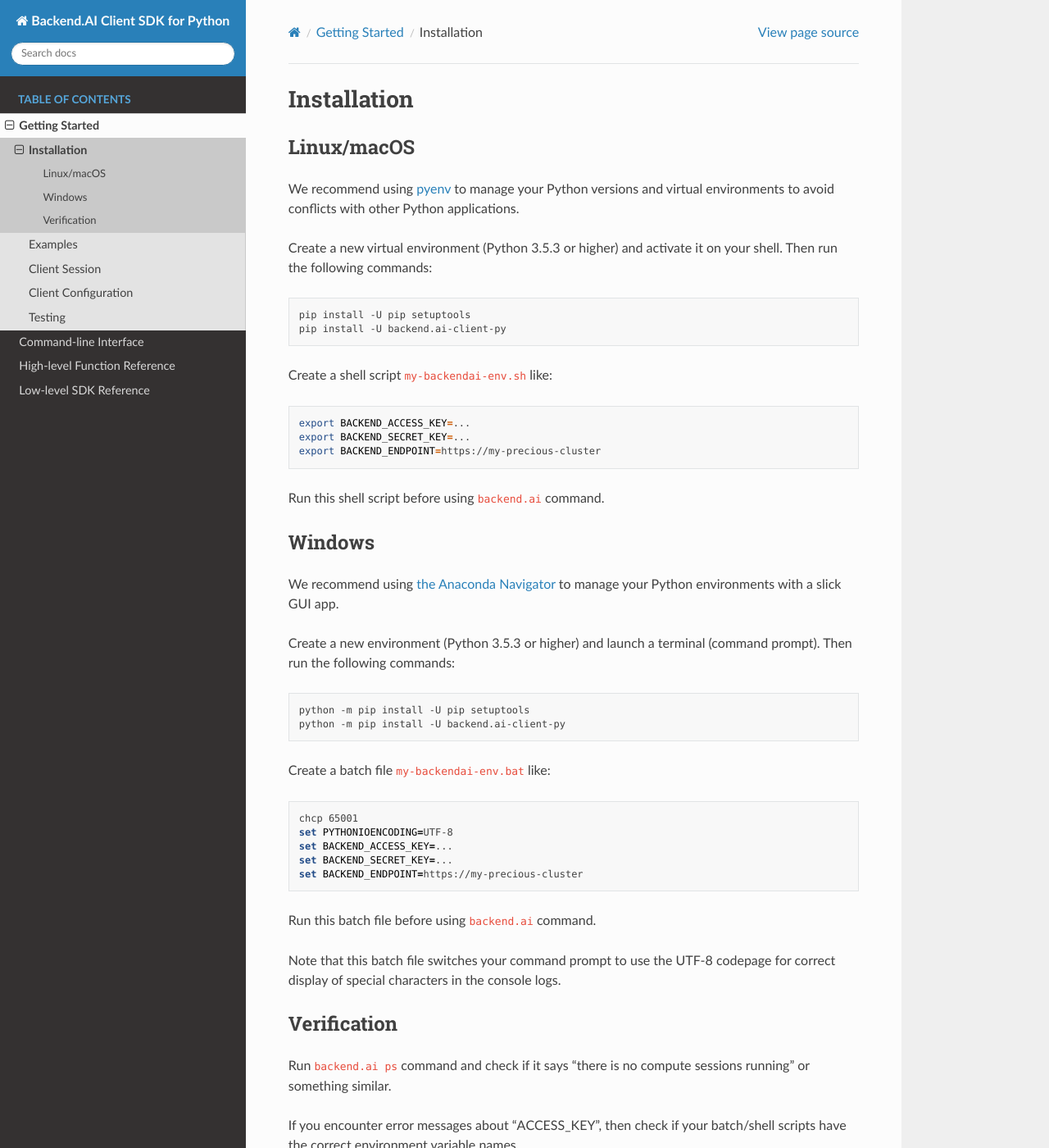
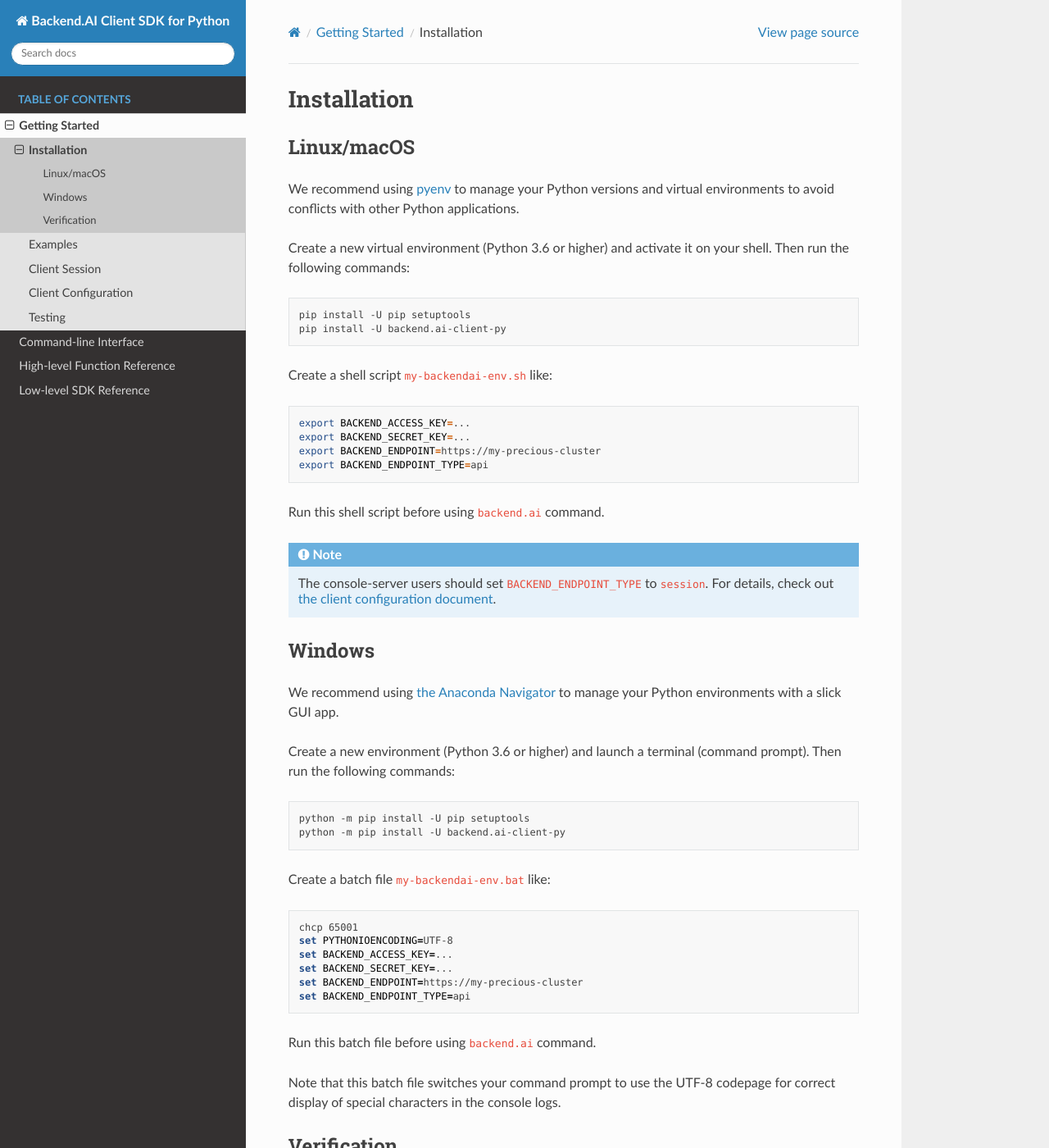
Before and after one commit to lablup/aiotusclient, a Sphinx documentation site: the page built from docs/gsg/installation.rst, in a window 1280 px wide and 1400 px high. Shown: the whole window at 82% size. Built offline with Sphinx 7.4.7 and the Read the Docs theme 2.0.0, drawn with Linux system fonts in a browser that asks for light colours.

Commit message:
docs: Update gsg/install

```diff
--- a/docs/gsg/installation.rst
+++ b/docs/gsg/installation.rst
@@ -7,7 +7,7 @@
 We recommend using `pyenv <https://github.com/pyenv/pyenv>`_ to manage your Python
 versions and virtual environments to avoid conflicts with other Python applications.
 
-Create a new virtual environment (Python 3.5.3 or higher) and activate it on your
+Create a new virtual environment (Python 3.6 or higher) and activate it on your
 shell.  Then run the following commands:
 
 .. code-block:: sh
@@ -22,8 +22,14 @@
   export BACKEND_ACCESS_KEY=...
   export BACKEND_SECRET_KEY=...
   export BACKEND_ENDPOINT=https://my-precious-cluster
+  export BACKEND_ENDPOINT_TYPE=api
 
 Run this shell script before using ``backend.ai`` command.
+
+.. note::
+
+   The console-server users should set ``BACKEND_ENDPOINT_TYPE`` to ``session``.
+   For details, check out :doc:`the client configuration document <config>`.
 
 Windows
 -------
@@ -31,7 +37,7 @@
 We recommend using `the Anaconda Navigator <https://www.anaconda.com/download/>`_ to
 manage your Python environments with a slick GUI app.
 
-Create a new environment (Python 3.5.3 or higher) and launch a terminal (command
+Create a new environment (Python 3.6 or higher) and launch a terminal (command
 prompt).  Then run the following commands:
 
 .. code-block:: bat
@@ -48,6 +54,7 @@
   set BACKEND_ACCESS_KEY=...
   set BACKEND_SECRET_KEY=...
   set BACKEND_ENDPOINT=https://my-precious-cluster
+  set BACKEND_ENDPOINT_TYPE=api
 
 Run this batch file before using ``backend.ai`` command.
 
```
